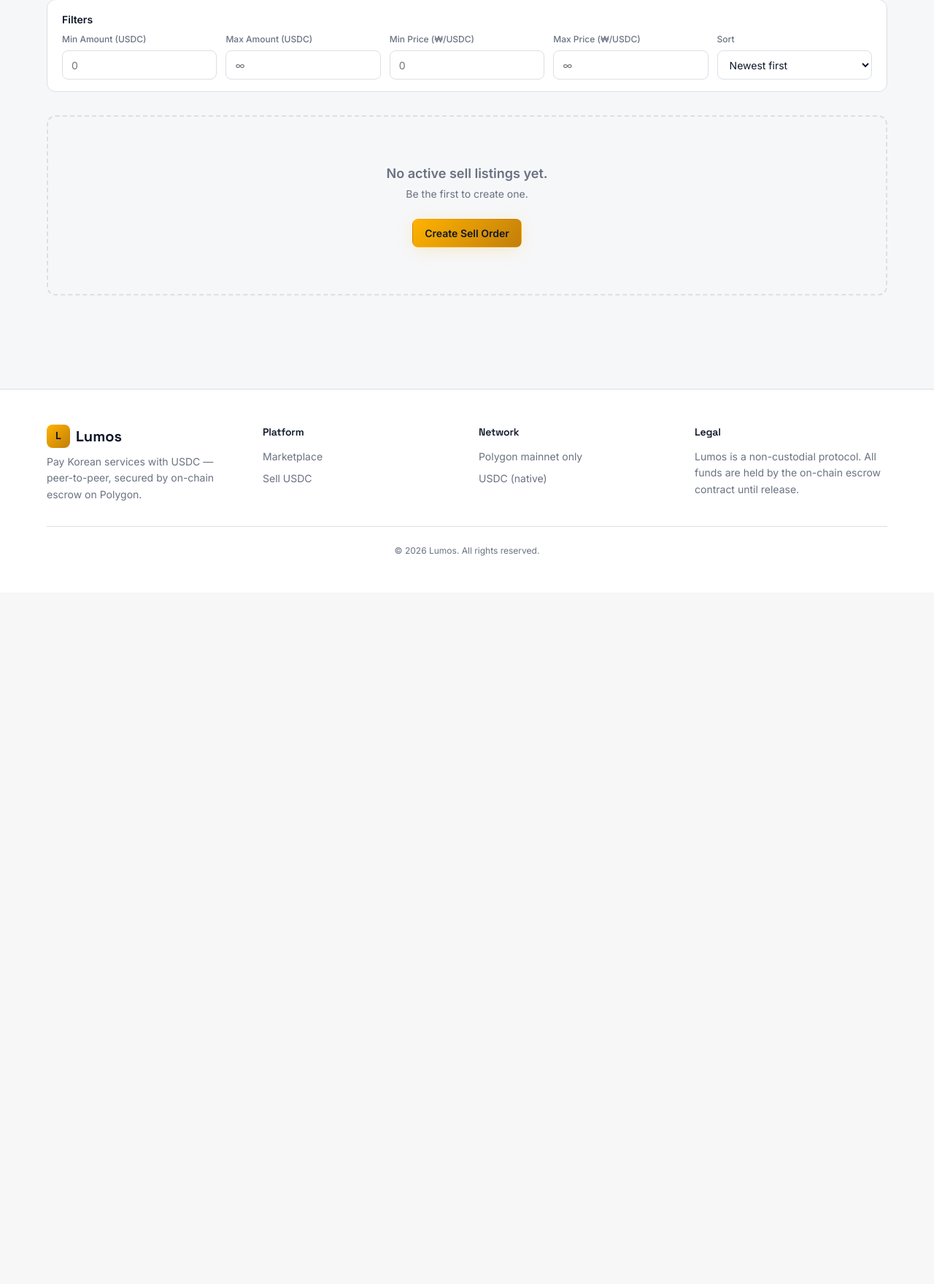
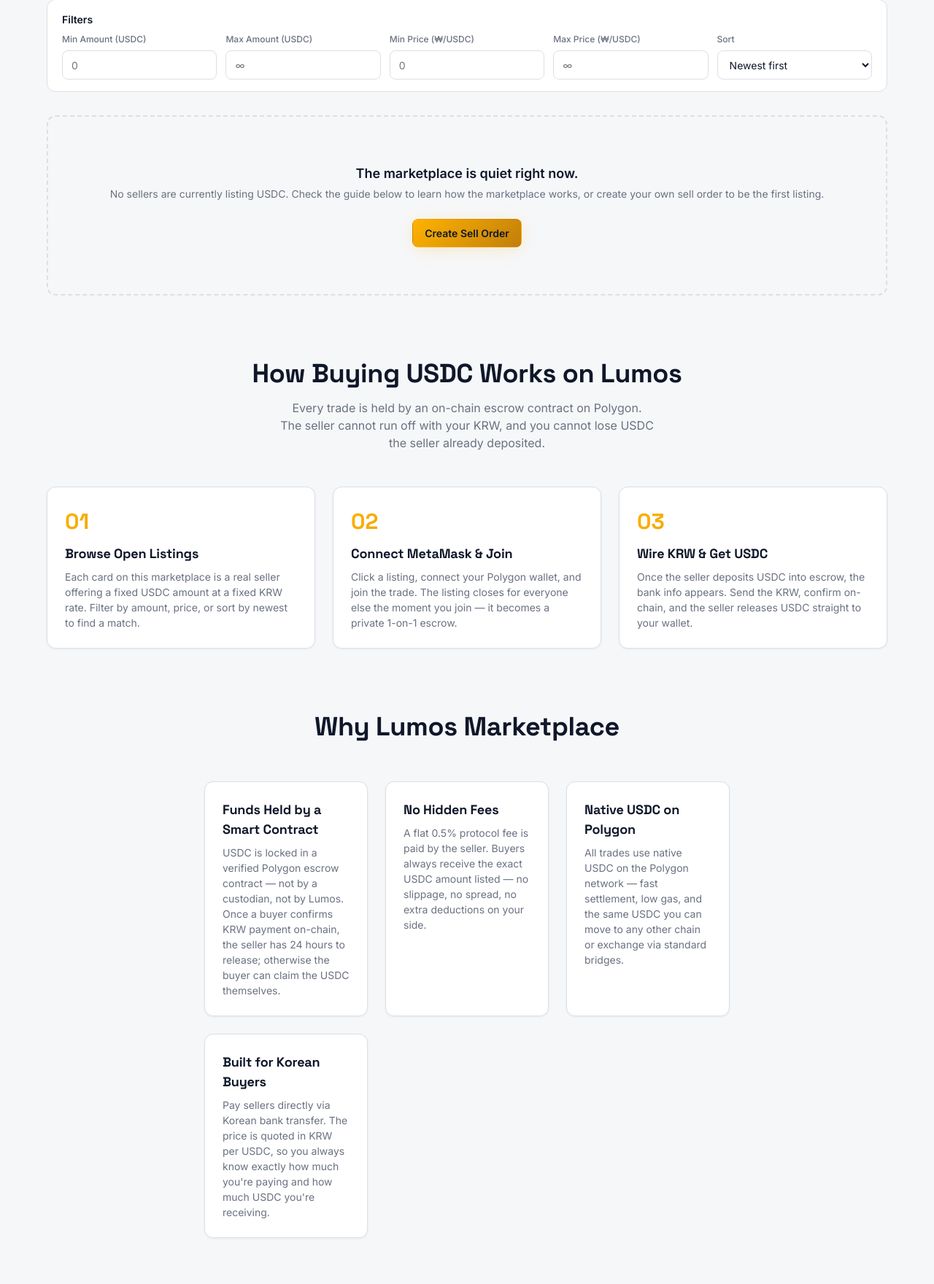
Before and after one commit to 55wind/usdc-p2p, a FastAPI app: page /marketplace in a window 1280 px wide. Shown: the part 238-1998 px from the top of the page at 73% size. Before the commit the page ends 1000 px from the top, so only its background shows below. Run offline with FastAPI, Linux system fonts and the light colour scheme; data that the repository does not hold is empty; some libraries are stand-ins or nearby versions.

Commit message:
Add buying guide / FAQ to marketplace to fix Soft 404
Googlebot flagged /marketplace as Soft 404 because the static HTML was
near-empty (filters + JS-rendered grid + thin "no listings" empty state).
Add three substantive sections — How Buying Works, Why Lumos Marketplace,
FAQ — that render server-side and stay visible regardless of listing
count. Soften the empty-state copy to read as "quiet right now" rather
than "nothing here," which Google had been reading as a 404 page.

Co-Authored-By: Claude Opus 4.7 (1M context) <noreply@anthropic.com>

```diff
--- a/templates/marketplace.html
+++ b/templates/marketplace.html
@@ -56,11 +56,87 @@
   <div id="listing-grid" class="listing-grid"></div>
 
   <div id="empty" class="empty-state hidden">
-    <p class="text-lg font-semibold text-muted">No active sell listings yet.</p>
-    <p class="text-sm text-muted mt-1">Be the first to create one.</p>
+    <p class="text-lg font-semibold">The marketplace is quiet right now.</p>
+    <p class="text-sm text-muted mt-1">No sellers are currently listing USDC. Check the guide below to learn how the marketplace works, or create your own sell order to be the first listing.</p>
     <a href="/sell" class="btn btn-primary mt-6">Create Sell Order</a>
   </div>
 </div>
+
+<section class="section" style="padding-top: 1rem;">
+  <div class="container">
+    <div class="text-center">
+      <h2>How Buying USDC Works on Lumos</h2>
+      <p class="section-eyebrow">Every trade is held by an on-chain escrow contract on Polygon. The seller cannot run off with your KRW, and you cannot lose USDC the seller already deposited.</p>
+    </div>
+    <div class="feature-grid">
+      <div class="feature-card">
+        <div class="step-num">01</div>
+        <h3 class="text-lg mt-2">Browse Open Listings</h3>
+        <p class="text-sm text-muted mt-2">Each card on this marketplace is a real seller offering a fixed USDC amount at a fixed KRW rate. Filter by amount, price, or sort by newest to find a match.</p>
+      </div>
+      <div class="feature-card">
+        <div class="step-num">02</div>
+        <h3 class="text-lg mt-2">Connect MetaMask & Join</h3>
+        <p class="text-sm text-muted mt-2">Click a listing, connect your Polygon wallet, and join the trade. The listing closes for everyone else the moment you join — it becomes a private 1-on-1 escrow.</p>
+      </div>
+      <div class="feature-card">
+        <div class="step-num">03</div>
+        <h3 class="text-lg mt-2">Wire KRW & Get USDC</h3>
+        <p class="text-sm text-muted mt-2">Once the seller deposits USDC into escrow, the bank info appears. Send the KRW, confirm on-chain, and the seller releases USDC straight to your wallet.</p>
+      </div>
+    </div>
+  </div>
+</section>
+
+<section class="section" style="padding-top: 1rem;">
+  <div class="container max-w-3xl">
+    <h2 class="text-center mb-6">Why Lumos Marketplace</h2>
+    <div class="feature-grid">
+      <div class="feature-card">
+        <h3 class="text-lg">Funds Held by a Smart Contract</h3>
+        <p class="text-sm text-muted mt-2">USDC is locked in a verified Polygon escrow contract — not by a custodian, not by Lumos. Once a buyer confirms KRW payment on-chain, the seller has 24 hours to release; otherwise the buyer can claim the USDC themselves.</p>
+      </div>
+      <div class="feature-card">
+        <h3 class="text-lg">No Hidden Fees</h3>
+        <p class="text-sm text-muted mt-2">A flat 0.5% protocol fee is paid by the seller. Buyers always receive the exact USDC amount listed — no slippage, no spread, no extra deductions on your side.</p>
+      </div>
+      <div class="feature-card">
+        <h3 class="text-lg">Native USDC on Polygon</h3>
+        <p class="text-sm text-muted mt-2">All trades use native USDC on the Polygon network — fast settlement, low gas, and the same USDC you can move to any other chain or exchange via standard bridges.</p>
+      </div>
+      <div class="feature-card">
+        <h3 class="text-lg">Built for Korean Buyers</h3>
+        <p class="text-sm text-muted mt-2">Pay sellers directly via Korean bank transfer. The price is quoted in KRW per USDC, so you always know exactly how much you're paying and how much USDC you're receiving.</p>
+      </div>
+    </div>
+  </div>
+</section>
+
+<section class="section" style="padding-top: 1rem; padding-bottom: 4rem;">
+  <div class="container max-w-3xl">
+    <h2 class="text-center mb-6">Frequently Asked Questions</h2>
+    <div class="feature-card mb-3">
+      <h3 class="text-lg">What happens if the seller doesn't deposit USDC?</h3>
+      <p class="text-sm text-muted mt-2">Each phase of a trade has a 20-minute timeout. If the seller fails to deposit USDC within that window after you join, the trade expires automatically and you owe nothing — no KRW has been sent, and no USDC has been locked.</p>
+    </div>
+    <div class="feature-card mb-3">
+      <h3 class="text-lg">What if I send the KRW but the seller never releases USDC?</h3>
+      <p class="text-sm text-muted mt-2">After confirming KRW payment on-chain, you have a 24-hour self-claim window. If the seller doesn't release within that period, you can claim the locked USDC directly from the escrow contract — no support ticket required.</p>
+    </div>
+    <div class="feature-card mb-3">
+      <h3 class="text-lg">Do I need to register or sign up?</h3>
+      <p class="text-sm text-muted mt-2">No accounts, no email, no KYC at the platform level. Your MetaMask wallet is your identity. Connect, join a trade, and you're done.</p>
+    </div>
+    <div class="feature-card mb-3">
+      <h3 class="text-lg">Why is the marketplace empty right now?</h3>
+      <p class="text-sm text-muted mt-2">Listings appear here only while a seller is actively waiting for a buyer. The moment a buyer joins a listing, it disappears from the marketplace — preventing two people from trying to claim the same USDC. If you don't see anything listed, it just means no seller is currently waiting.</p>
+    </div>
+    <div class="feature-card">
+      <h3 class="text-lg">Which network does Lumos use?</h3>
+      <p class="text-sm text-muted mt-2">Polygon mainnet only. Make sure your MetaMask is on Polygon and you have a small amount of POL for gas (typically less than ₩100 per transaction).</p>
+    </div>
+  </div>
+</section>
 {% endblock %}
 
 {% block scripts %}
```
